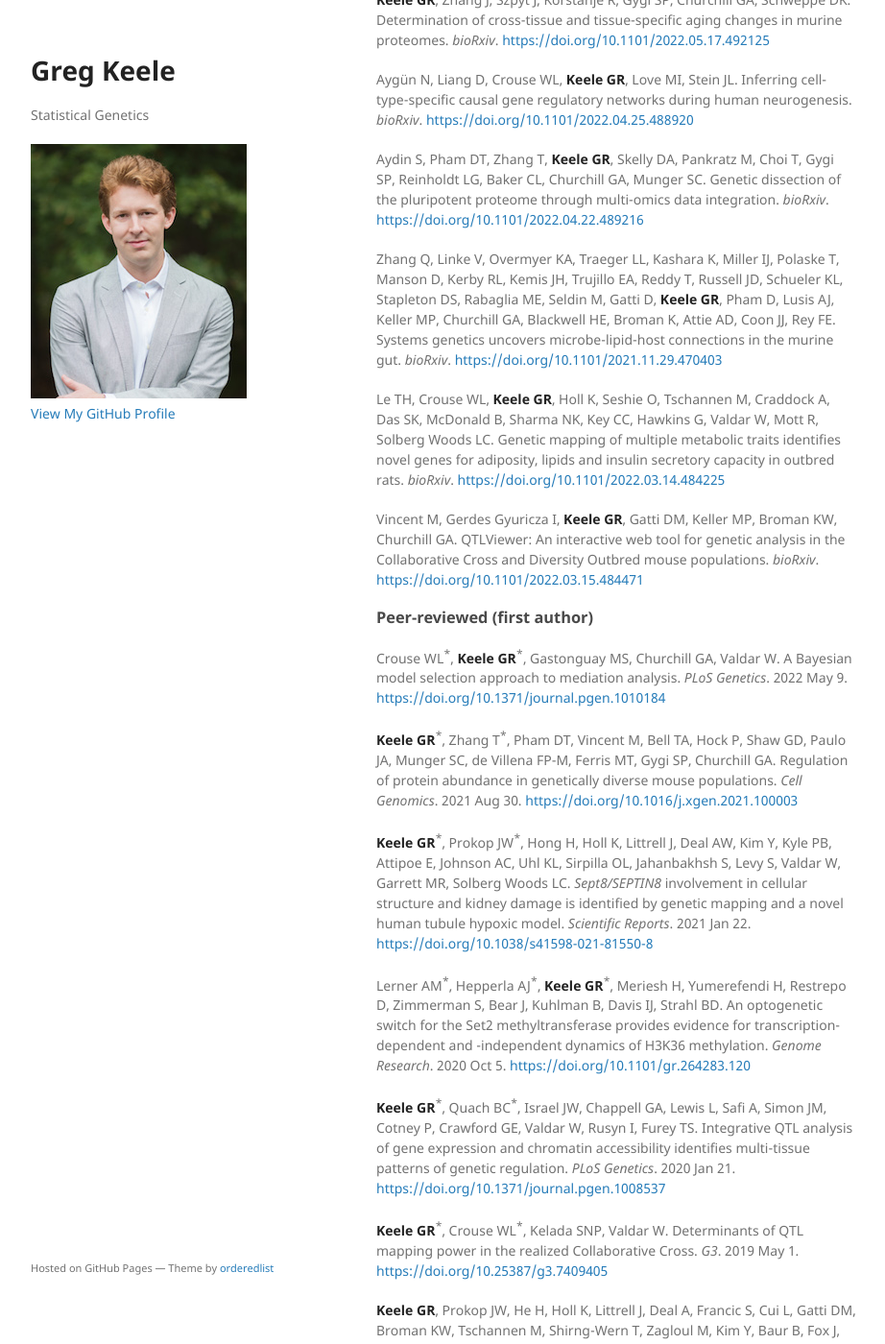
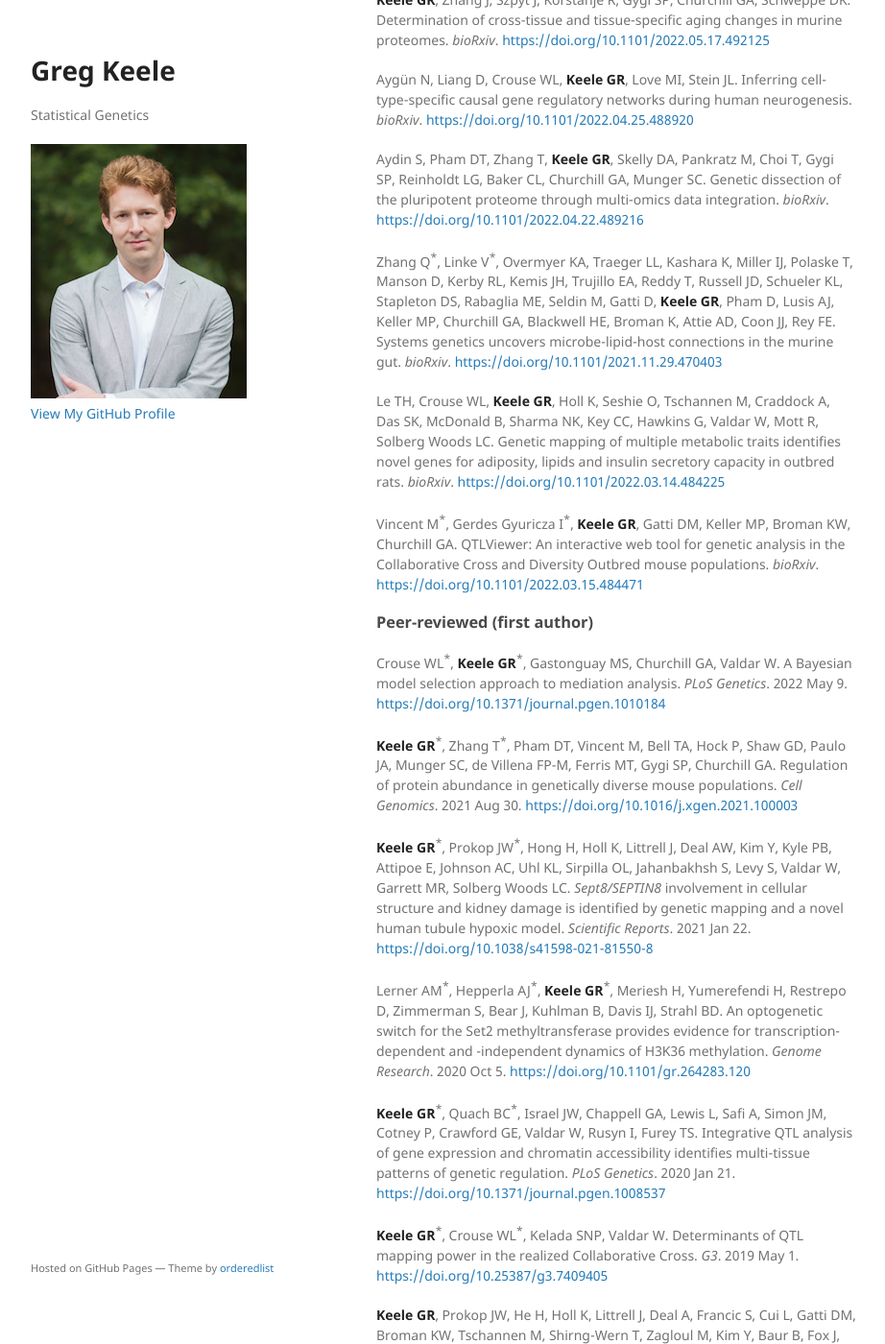
Before and after one commit to gkeele/gkeele.github.io, a Jekyll site: the page built from publications.md, in a window 1280 px wide and 1400 px high, scrolled down 277 px. Shown: the whole window at 96% size, without its empty margins (178-1100 px from the left). Built offline with Jekyll 4.4.1, drawn with Linux system fonts in a browser that asks for light colours; our own code applies the rules of GitHub Pages for plain Markdown files; some of the changed text lies outside the part shown.

```diff
--- a/publications.md
+++ b/publications.md
@@ -15,11 +15,11 @@ Aygün N, Liang D, Crouse WL, **Keele GR**, Love MI, Stein JL. Inferring cell-ty
 
 Aydin S, Pham DT, Zhang T, **Keele GR**, Skelly DA, Pankratz M, Choi T, Gygi SP, Reinholdt LG, Baker CL, Churchill GA, Munger SC. Genetic dissection of the pluripotent proteome through multi-omics data integration. *bioRxiv*. [https://doi.org/10.1101/2022.04.22.489216](https://doi.org/10.1101/2022.04.22.489216)
 
-Zhang Q, Linke V, Overmyer KA, Traeger LL, Kashara K, Miller IJ, Polaske T, Manson D, Kerby RL, Kemis JH, Trujillo EA, Reddy T, Russell JD, Schueler KL, Stapleton DS, Rabaglia ME, Seldin M, Gatti D, **Keele GR**, Pham D, Lusis AJ, Keller MP, Churchill GA, Blackwell HE, Broman K, Attie AD, Coon JJ, Rey FE. Systems genetics uncovers microbe-lipid-host connections in the murine gut. *bioRxiv*. [https://doi.org/10.1101/2021.11.29.470403](https://doi.org/10.1101/2021.11.29.470403)
+Zhang Q<sup>\*</sup>, Linke V<sup>\*</sup>, Overmyer KA, Traeger LL, Kashara K, Miller IJ, Polaske T, Manson D, Kerby RL, Kemis JH, Trujillo EA, Reddy T, Russell JD, Schueler KL, Stapleton DS, Rabaglia ME, Seldin M, Gatti D, **Keele GR**, Pham D, Lusis AJ, Keller MP, Churchill GA, Blackwell HE, Broman K, Attie AD, Coon JJ, Rey FE. Systems genetics uncovers microbe-lipid-host connections in the murine gut. *bioRxiv*. [https://doi.org/10.1101/2021.11.29.470403](https://doi.org/10.1101/2021.11.29.470403)
 
 Le TH, Crouse WL, **Keele GR**, Holl K, Seshie O, Tschannen M, Craddock A, Das SK, McDonald B, Sharma NK, Key CC, Hawkins G, Valdar W, Mott R, Solberg Woods LC. Genetic mapping of multiple metabolic traits identifies novel genes for adiposity, lipids and insulin secretory capacity in outbred rats. *bioRxiv*. [https://doi.org/10.1101/2022.03.14.484225](https://doi.org/10.1101/2022.03.14.484225)
 
-Vincent M, Gerdes Gyuricza I, **Keele GR**, Gatti DM, Keller MP, Broman KW, Churchill GA. QTLViewer: An interactive web tool for genetic analysis in the Collaborative Cross and Diversity Outbred mouse populations. *bioRxiv*. [https://doi.org/10.1101/2022.03.15.484471](https://doi.org/10.1101/2022.03.15.484471)
+Vincent M<sup>\*</sup>, Gerdes Gyuricza I<sup>\*</sup>, **Keele GR**, Gatti DM, Keller MP, Broman KW, Churchill GA. QTLViewer: An interactive web tool for genetic analysis in the Collaborative Cross and Diversity Outbred mouse populations. *bioRxiv*. [https://doi.org/10.1101/2022.03.15.484471](https://doi.org/10.1101/2022.03.15.484471)
 
 ### Peer-reviewed (first author)
 
@@ -39,7 +39,7 @@ Lerner AM<sup>\*</sup>, Hepperla AJ<sup>\*</sup>, **Keele GR**<sup>\*</sup>, Mer
 
 ### Peer-reviewed (middle author)
 
-Crouse WL, Das SK, Le TH, **Keele GR**, Holl K, Seshie O, Craddock L, Sharma N, Comeau M, Langefeld CD, Hawkins G, Mott R, Valdar W, Solberg Woods LC. Transcriptome-wide analyses of adipose tissue in outbred rats reveal novel genetic regulatory mechanisms relevant to obesity for humans. 2022 April 25. [https://doi.org/10.1152/physiolgenomics.00172.2021](https://journals.physiology.org/doi/abs/10.1152/physiolgenomics.00172.2021)
+Crouse WL<sup>\*</sup>, Das SK<sup>\*</sup>, Le TH, **Keele GR**, Holl K, Seshie O, Craddock L, Sharma N, Comeau M, Langefeld CD, Hawkins G, Mott R, Valdar W, Solberg Woods LC. Transcriptome-wide analyses of adipose tissue in outbred rats reveal novel genetic regulatory mechanisms relevant to obesity for humans. 2022 April 25. [https://doi.org/10.1152/physiolgenomics.00172.2021](https://journals.physiology.org/doi/abs/10.1152/physiolgenomics.00172.2021)
 
 Gerdes Gyuricza I, Chick JM, **Keele GR**, Deighan AG, Munger SC, Korstanje RC, Gygi SP, Churchill GA. Genome-wide transcript and protein analysis highlights the role of protein homeostasis in the aging mouse heart. *Genome Research*. 2022 March 11. [https://doi.org/10.1101/gr.275672.121](https://genome.cshlp.org/content/32/5/838.long)
 
@@ -55,7 +55,7 @@ Skelly DA, Czechanski A, Byers C, Aydin S, Spruce C, Olivier C, Choi K, Gatti DM
 
 Maurizio PL, Ferris MT, **Keele GR**, Miller DR, Shaw GD, Whitmore AC, West A, Morrison CR, Noll KE, Plante KS, Cockrell AS, Threadgill DW, Pardo-Manuel de Villena F, Baric RS, Heise MT, Valdar W. Bayesian diallel analysis reveals *Mx1*-dependent and *Mx1*-independent effects on response to influenza A virus in mice. *G3*. 2017 Nov 29. [https://doi.org/10.1534/g3.117.300438](https://www.g3journal.org/content/8/2/427)
 
-Mosedale M, Kim Y, Brock WJ, Roth SE, Wiltshire T, Eaddy JS, **Keele GR**, Corty RW, Xie Y, Valdar W, Watkins PB. Candidate risk factors and mechanisms for Tolvaptan-induced liver injury are identified using a Collaborative Cross approach. *Toxicological Sciences*. 2017 Apr 1. [https://doi.org/10.1093/toxsci/kfw269](https://academic.oup.com/toxsci/article/156/2/438/2938083)
+Mosedale M<sup>\*</sup>, Kim Y<sup>\*</sup>, Brock WJ, Roth SE, Wiltshire T, Eaddy JS, **Keele GR**, Corty RW, Xie Y, Valdar W, Watkins PB. Candidate risk factors and mechanisms for Tolvaptan-induced liver injury are identified using a Collaborative Cross approach. *Toxicological Sciences*. 2017 Apr 1. [https://doi.org/10.1093/toxsci/kfw269](https://academic.oup.com/toxsci/article/156/2/438/2938083)
 
 Lange EM, Ribado JV, Zuhlke KA, Johnson AM, **Keele GR**, Li J, Wang Y, Duan Q, Li G, Gao Z, Li Y, Xu J, Zheng SL, Cooney KA. Assessing the cumulative contribution of new and established common genetic risk factors to early-onset prostate cancer. *Cancer Epidemiol Biomarkers Prev*. 2016 May. [https://doi.org/10.1158/1055-9965.EPI-14-0995](https://cebp.aacrjournals.org/content/25/5/766)
 
```
